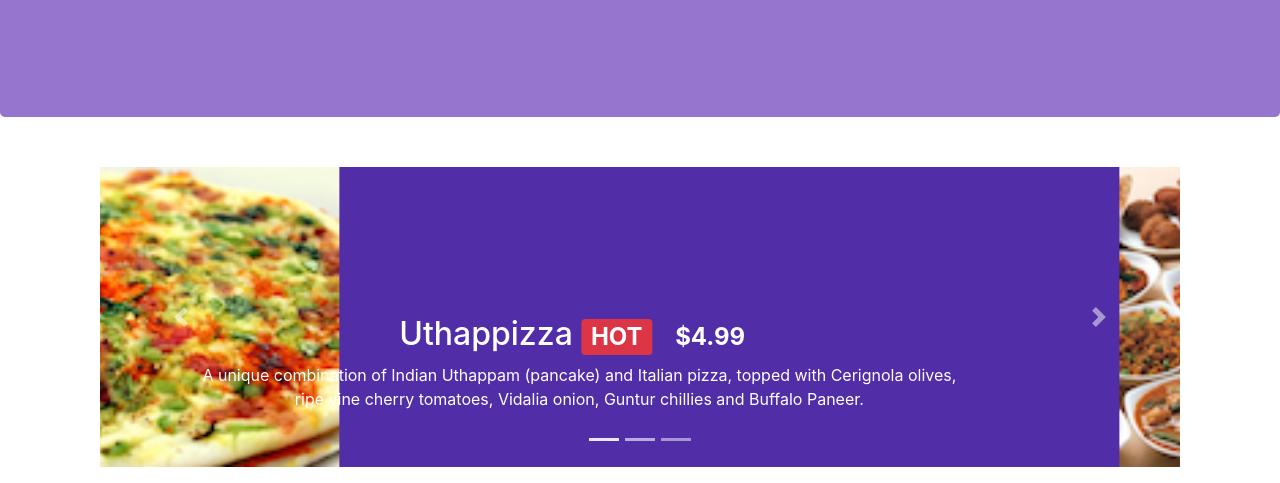
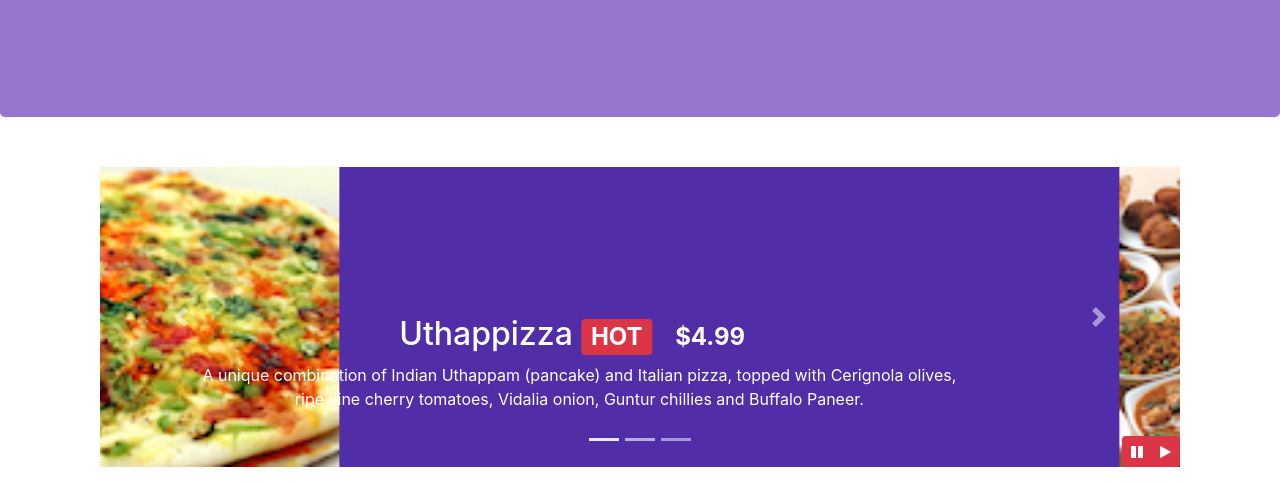
Before and after one commit to kundan9572/Online-Food-Delivery-Using-Bootstrap, a website: page index.html in a window 1280 px wide. Shown: the part 317-800 px from the top of the page. Drawn offline with nearby package versions, Linux system fonts and the light colour scheme.

Commit message:
Bootstrap JQuery

```diff
--- a/css/styles.css
+++ b/css/styles.css
@@ -59,3 +59,11 @@
     left: 0;
     min-height: 300px;
 }
+
+
+#carouselButton {
+    right:0px;
+    position: absolute;
+    bottom: 0px;
+    z-index: 1;
+}
--- a/index.html
+++ b/index.html
@@ -277,6 +277,16 @@
                         <span class="carousel-control-next-icon"></span>
                     </a>
 
+                    <!--   Adding Button to play and pause carousel-->
+
+                    <div class="btn-group" id="carouselButton">
+                        <button class="btn btn-danger btn-sm" id="carousel-pause">
+                            <span class="fa fa-pause"></span>
+                        </button>
+                        <button class="btn btn-danger btn-sm" id="carousel-play">
+                            <span class="fa fa-play"></span>
+                        </button>
+                    </div>
 
                     </div>
 
@@ -504,6 +514,21 @@
         })
     </script>
 
+    <!--   Adding javascript JQuery to play and pause carousel  -->
+
+    <script>
+        $(document).ready(function(){
+            $("#mycarousel").carousel( { interval: 2000 } );
+            $("#carousel-pause").click(function(){
+                $("#mycarousel").carousel('pause');
+            });
+            $("#carousel-play").click(function(){
+                $("#mycarousel").carousel('cycle');
+            });
+        });
+    </script>
+
+
 
 
 
```
